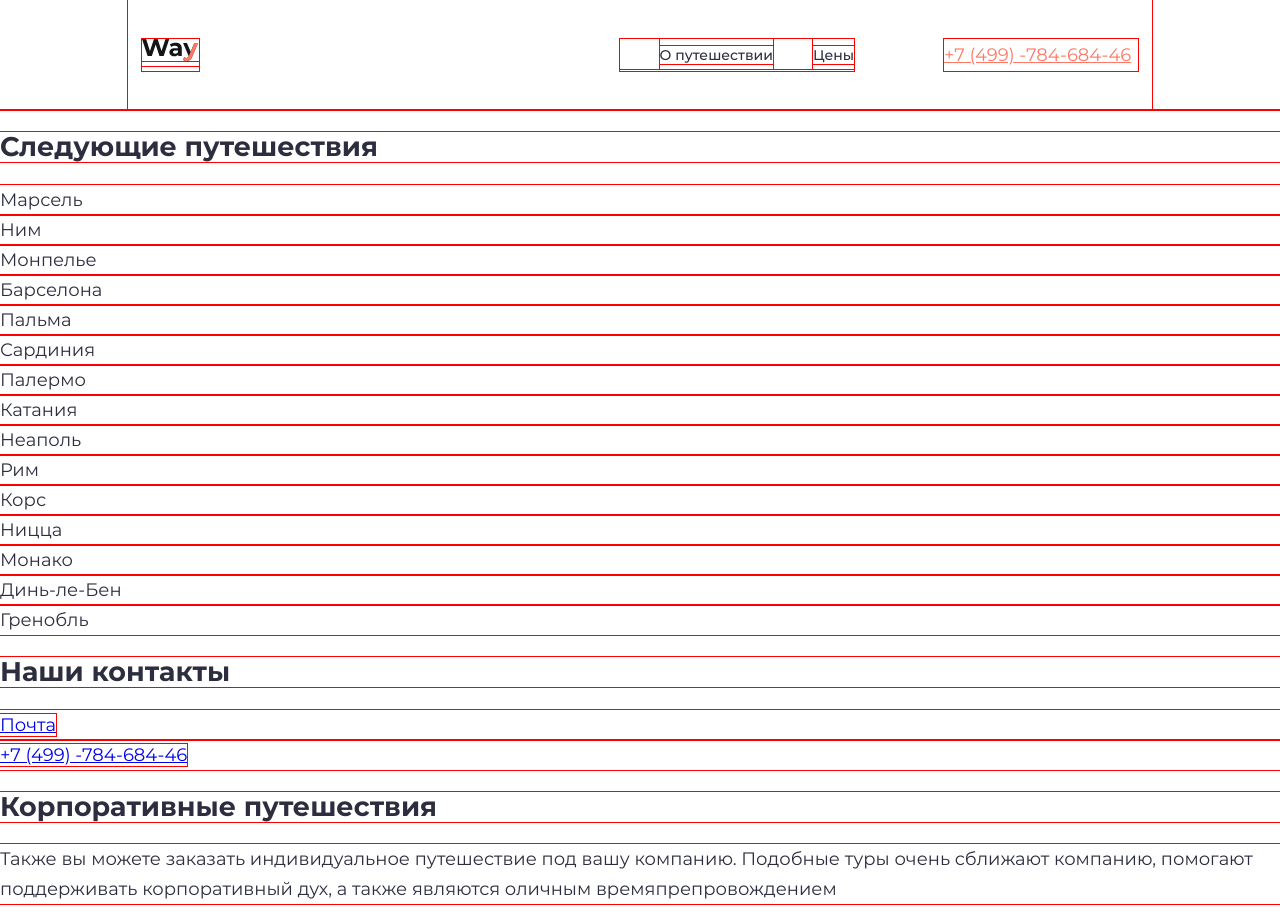
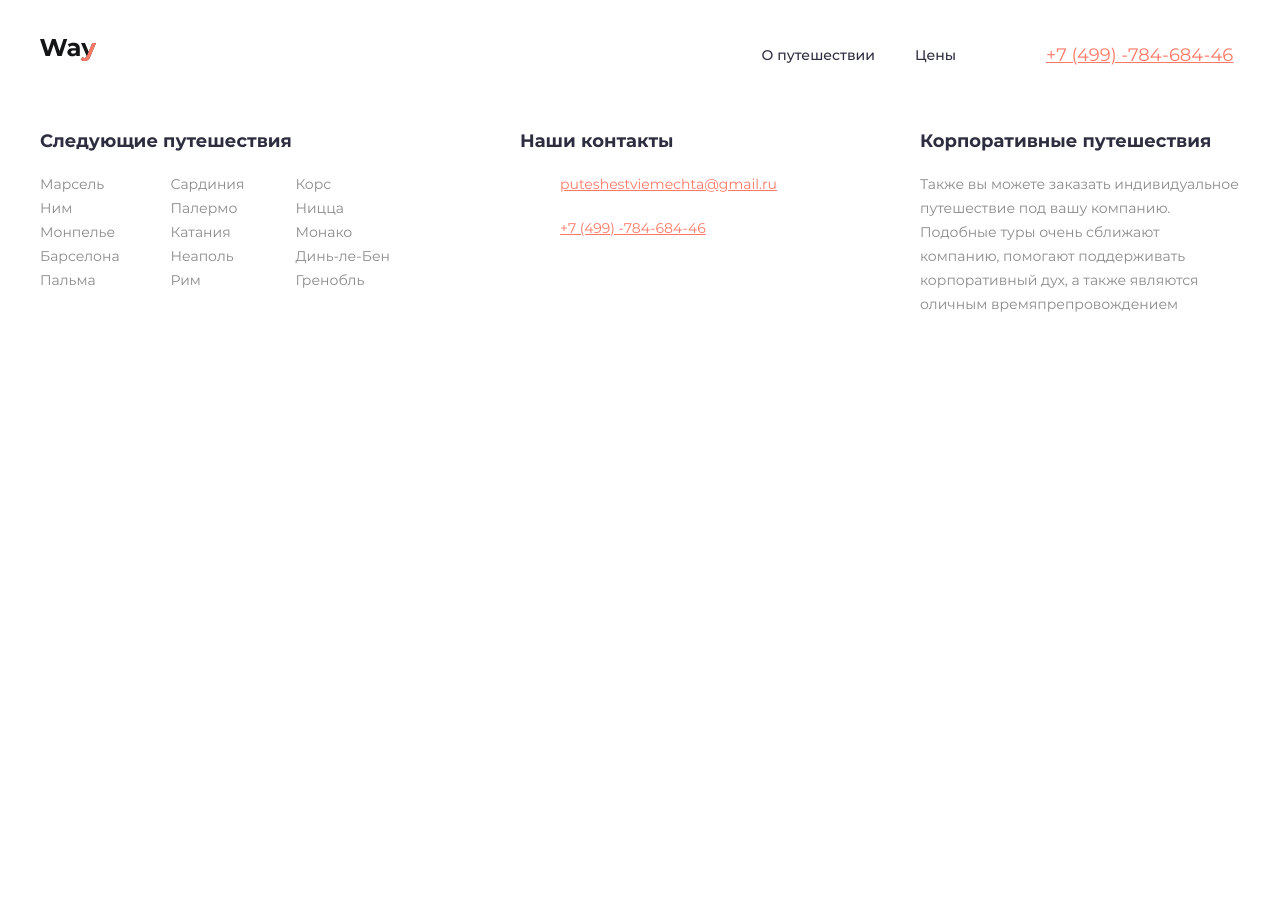
Before and after one commit to zharkowski/way, a website: page source/index.html in a window 1280 px wide. After the commit the page ends 800 px from the top, so only its background shows below. Drawn offline with nearby package versions, Linux system fonts and the light colour scheme; files that its build step writes are made by us from their sources.

Commit message:
стилизован подвал для десктопа

```diff
--- a/source/index.html
+++ b/source/index.html
@@ -75,10 +75,10 @@
         <h2 class="page-footer__header">Наши контакты</h2>
         <ul class="contacts__list list">
           <li class="contacts__item">
-            <a href="mailto:#">Почта</a>
+            <a class="contacts__link" href="mailto:puteshestviemechta@gmail.ru">puteshestviemechta@gmail.ru</a>
           </li>
           <li class="contacts__item">
-            <a href="tel:+749978468446">+7 (499) -784-684-46</a>
+            <a class="contacts__link" href="tel:+749978468446">+7 (499) -784-684-46</a>
           </li>
         </ul>
       </section>
--- /dev/null
+++ b/source/sass/blocks/contacts.scss
@@ -0,0 +1,17 @@
+.contacts {
+  width: 270px;
+}
+
+.contacts__item {
+  padding-left: 40px;
+  padding-bottom: 20px;
+}
+
+.contacts__link {
+  color: $accent;
+  text-decoration: underline;
+}
+
+.contacts__link:hover {
+  color: $accent-hover;
+}
--- /dev/null
+++ b/source/sass/blocks/corporate-trip.scss
@@ -0,0 +1,3 @@
+.corporate-trip {
+  width: 320px;
+}
--- a/source/sass/blocks/nav.scss
+++ b/source/sass/blocks/nav.scss
@@ -33,13 +33,13 @@
   .nav__item {
     margin: 30px 0 0 0;
     min-height: 60px;
-    padding: 0 calc((100% - 768px) / 2);
+    padding: 0;
 
     background-color: #fbf8f8;
   }
 
   .nav__link {
-    margin: 16px;
+    margin: 17px 21px;
 
     font-style: normal;
     font-weight: 600;
@@ -52,8 +52,12 @@
   .nav__item {
     margin: 30px 0 0 0;
     min-height: 60px;
-    padding: 0 calc((100% - 320px) / 2);
+    padding: 0;
 
     background-color: #fbf8f8;
   }
+
+  .nav__link {
+    margin: 17px 16px;
+  }
 }
--- /dev/null
+++ b/source/sass/blocks/next-trips.scss
@@ -0,0 +1,14 @@
+.next-trips {
+  width: 350px;
+}
+
+.next-trips__columns-list {
+  display: flex;
+  justify-content: space-between;
+}
+
+@media (max-width: $desktop-width) {
+  .next-trips {
+
+  }
+}
--- /dev/null
+++ b/source/sass/blocks/page-footer.scss
@@ -0,0 +1,27 @@
+.page-footer {
+  font-style: normal;
+  font-weight: normal;
+  font-size: 14px;
+  line-height: 24px;
+  color: rgba(20, 21, 23, 0.5);
+}
+
+.page-footer__wrapper {
+  display: flex;
+  justify-content: space-between;
+  max-width: 1200px;
+  padding: 0 $desktop-padding;
+  margin: 0 auto;
+}
+
+.page-footer__header {
+  font-style: normal;
+  font-weight: 600;
+  font-size: 18px;
+  line-height: 32px;
+  color: $text-color;
+}
+
+@media (max-width: $desktop-width) {
+
+}
--- a/source/sass/blocks/page-header.scss
+++ b/source/sass/blocks/page-header.scss
@@ -4,7 +4,7 @@
 
 .page-header__wrapper {
   display: flex;
-  width: $desktop-width - $desktop-padding * 2;
+  max-width: 1200px;
   padding: 39px $desktop-padding;
   margin: 0 auto;
 }
@@ -33,12 +33,16 @@
   text-decoration: underline;
 }
 
+.page-header__phone:hover {
+  color: $accent-hover;
+}
+
 @media (max-width: $desktop-width) {
   .page-header__wrapper {
     display: block;
-    width: auto;
+    //width: auto;
     margin: 0;
-    //width: $tablet-width;
+    max-width: $desktop-width;
     padding: 0;
   }
 
@@ -50,7 +54,7 @@
     display: flex;
     justify-content: space-between;
     min-height: 50px;
-    width: $tablet-width;
+    max-width: $desktop-width;
     margin: 0 auto;
   }
 
@@ -117,7 +121,7 @@
 
 @media (max-width: $tablet-width) {
   .page-header__logo-toggle-wrapper {
-    width: $mobile-width;
+    max-width: $tablet-width;
   }
 
   .page-header__logo-link {
--- a/source/sass/scaffolding.scss
+++ b/source/sass/scaffolding.scss
@@ -16,3 +16,8 @@ img {
   max-width: 100%;
   height: auto;
 }
+
+a {
+  color: $text-color;
+  text-decoration: none;
+}
--- a/source/sass/style.scss
+++ b/source/sass/style.scss
@@ -7,6 +7,10 @@
 @import "blocks/visually-hidden";
 @import "blocks/nav";
 @import "blocks/site-list";
+@import "blocks/page-footer";
+@import "blocks/next-trips";
+@import "blocks/contacts";
+@import "blocks/corporate-trip";
 
 // временно для разметки
-@import "outline";
+//@import "outline";
--- a/source/sass/variables.scss
+++ b/source/sass/variables.scss
@@ -1,8 +1,8 @@
 $default-font: "Monserrat", "Arial", sans-serif;
 
-$mobile-width: 320px;
-$tablet-width: 768px;
-$desktop-width: 1024px;
+$mobile-width: 319px;
+$tablet-width: 767px;
+$desktop-width: 1023px;
 
 $desktop-padding: 14px;
 $tablet-padding: 21px;
```
